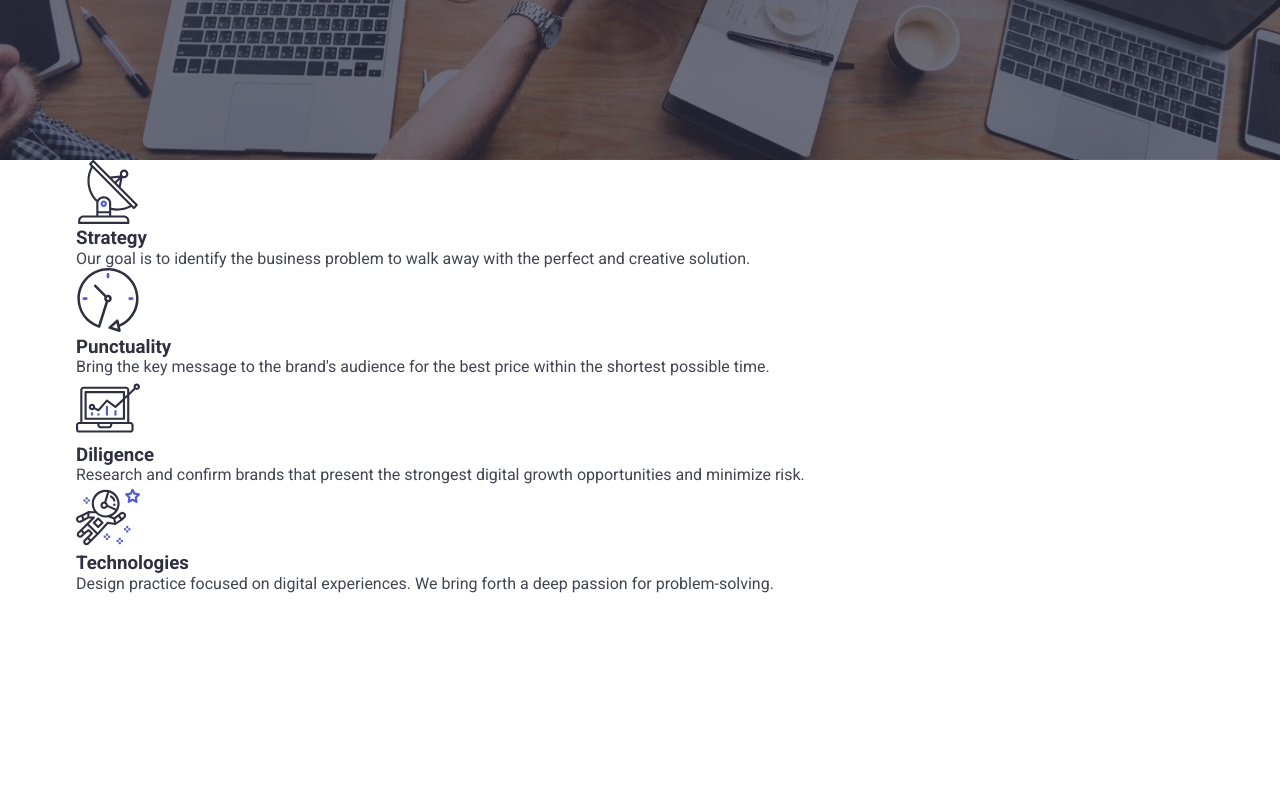
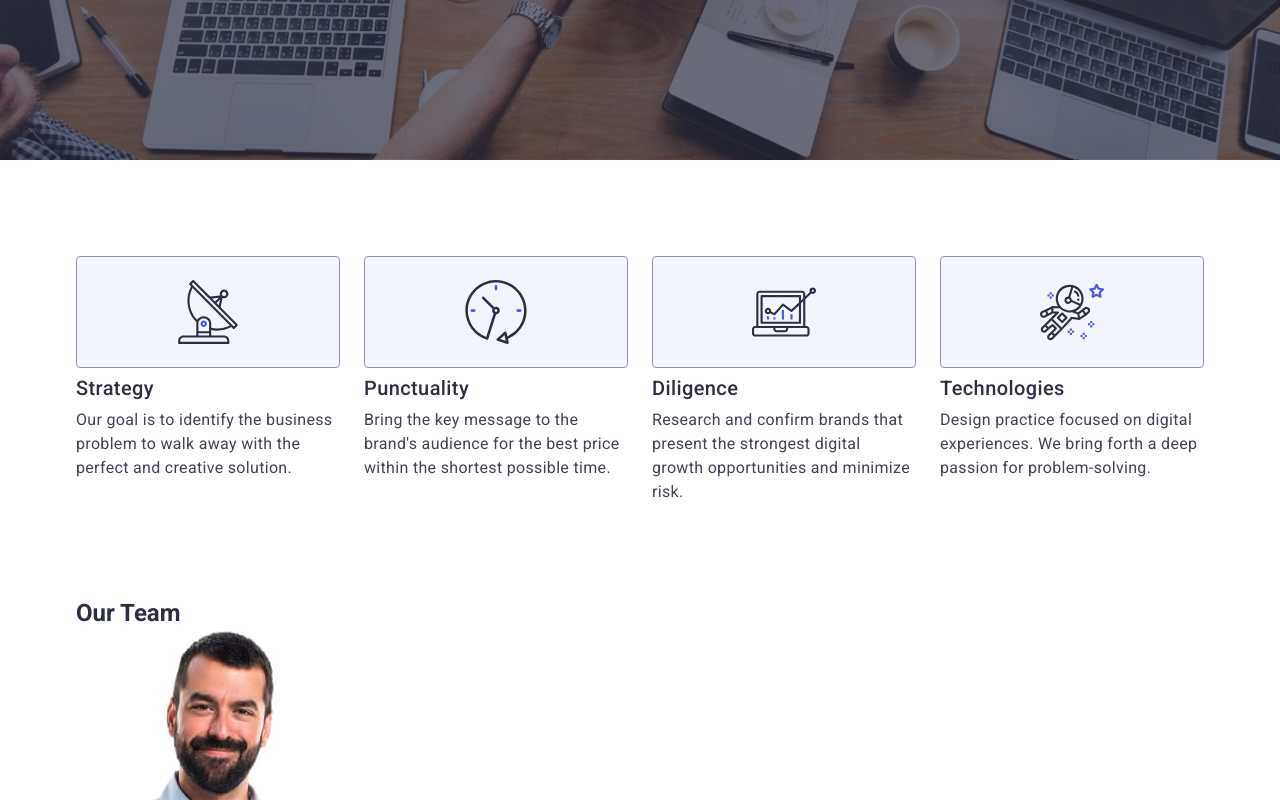
Before and after one commit to artem-zherdochkin/goit-markup-hw-06, a plain HTML site: page index.html in a window 1280 px wide. Shown: the part 513-1313 px from the top of the page. Before the commit the page ends 1106 px from the top, so only its background shows below. Drawn offline with nearby package versions, Linux system fonts and the light colour scheme.

Commit message:
add values section

```diff
--- a/css/styles.css
+++ b/css/styles.css
@@ -506,3 +506,101 @@ button {
 }
 
 /* ##########   S E C T I O N   V A L U E S   ########## */
+
+/* .section-values .section-list {
+  display: flex;
+  align-items: center;
+  gap: 24px;
+  margin: 0 auto;
+}
+
+.section-values .section-item {
+  width: calc((100% - 3 * 24px) / 4);
+}
+
+.section-values .item-title {
+  margin-bottom: 8px;
+}
+
+.values-icon-bg {
+  display: flex;
+  align-items: center;
+  justify-content: center;
+  border: 1px solid #8e8f99;
+  border-radius: 4px;
+  width: 264px;
+  height: 112px;
+  background: #f4f4fd;
+  margin-bottom: 8px;
+} */
+
+.values-section-list {
+  display: flex;
+  flex-wrap: wrap;
+  gap: 72px;
+  margin: 0 auto;
+  padding: 96px 0;
+}
+
+.values-section-item {
+  width: 100%;
+}
+
+.values-icon-bg {
+  display: none;
+}
+
+.values-item-title {
+  font-weight: 700;
+  font-size: 36px;
+  line-height: 1.11;
+  letter-spacing: 0.02em;
+  text-align: center;
+  margin-bottom: 8px;
+}
+
+.values-item-text {
+  font-weight: 500;
+  line-height: 1.5;
+  letter-spacing: 0.02em;
+}
+
+@media screen and (min-width: 768px) {
+  .values-section-list {
+    column-gap: 24px;
+    row-gap: 72px;
+  }
+  .values-section-item {
+    width: calc((100% - 24px) / 2);
+  }
+  .values-item-title {
+    text-align: left;
+  }
+}
+
+@media screen and (min-width: 1158px) {
+  .values-icon-bg {
+    display: flex;
+    align-items: center;
+    justify-content: center;
+    border: 1px solid #8e8f99;
+    border-radius: 4px;
+    width: 264px;
+    height: 112px;
+    background: #f4f4fd;
+    margin-bottom: 8px;
+  }
+  .values-section-item {
+    width: calc((100% - 3 * 24px) / 4);
+  }
+  .values-item-title {
+    font-weight: 500;
+    font-size: 20px;
+    line-height: 1.2;
+  }
+  .values-item-text {
+    font-weight: 400;
+  }
+}
+
+/* ##########   S E C T I O N   T E A M   ########## */
--- a/index.html
+++ b/index.html
@@ -165,51 +165,51 @@
       <section class="section section-values">
         <div class="container">
           <h2 class="section-title visually-hidden">Values</h2>
-          <ul class="section-list">
-            <li class="section-item">
+          <ul class="values-section-list">
+            <li class="values-section-item">
               <div class="values-icon-bg">
                 <svg class="icon-antenna" width="64" height="64">
                   <use href="./images/icons.svg#icon-antenna"></use>
                 </svg>
               </div>
-              <h3 class="item-title">Strategy</h3>
-              <p class="item-text">
+              <h3 class="values-item-title">Strategy</h3>
+              <p class="values-item-text">
                 Our goal is to identify the business problem to walk away with
                 the perfect and creative solution.
               </p>
             </li>
-            <li class="section-item">
+            <li class="values-section-item">
               <div class="values-icon-bg">
                 <svg class="icon-clock" width="64" height="64">
                   <use href="./images/icons.svg#icon-clock"></use>
                 </svg>
               </div>
-              <h3 class="item-title">Punctuality</h3>
-              <p class="item-text">
+              <h3 class="values-item-title">Punctuality</h3>
+              <p class="values-item-text">
                 Bring the key message to the brand's audience for the best price
                 within the shortest possible time.
               </p>
             </li>
-            <li class="section-item">
+            <li class="values-section-item">
               <div class="values-icon-bg">
                 <svg class="icon-diagram" width="64" height="64">
                   <use href="./images/icons.svg#icon-diagram"></use>
                 </svg>
               </div>
-              <h3 class="item-title">Diligence</h3>
-              <p class="item-text">
+              <h3 class="values-item-title">Diligence</h3>
+              <p class="values-item-text">
                 Research and confirm brands that present the strongest digital
                 growth opportunities and minimize risk.
               </p>
             </li>
-            <li class="section-item">
+            <li class="values-section-item">
               <div class="values-icon-bg">
                 <svg class="icon-astronaut" width="64" height="64">
                   <use href="./images/icons.svg#icon-astronaut"></use>
                 </svg>
               </div>
-              <h3 class="item-title">Technologies</h3>
-              <p class="item-text">
+              <h3 class="values-item-title">Technologies</h3>
+              <p class="values-item-text">
                 Design practice focused on digital experiences. We bring forth a
                 deep passion for problem-solving.
               </p>
@@ -218,7 +218,7 @@
         </div>
       </section>
 
-      <section class="section section-team hidden">
+      <section class="section section-team">
         <div class="container">
           <h2 class="section-title">Our Team</h2>
           <ul class="section-list">
```
